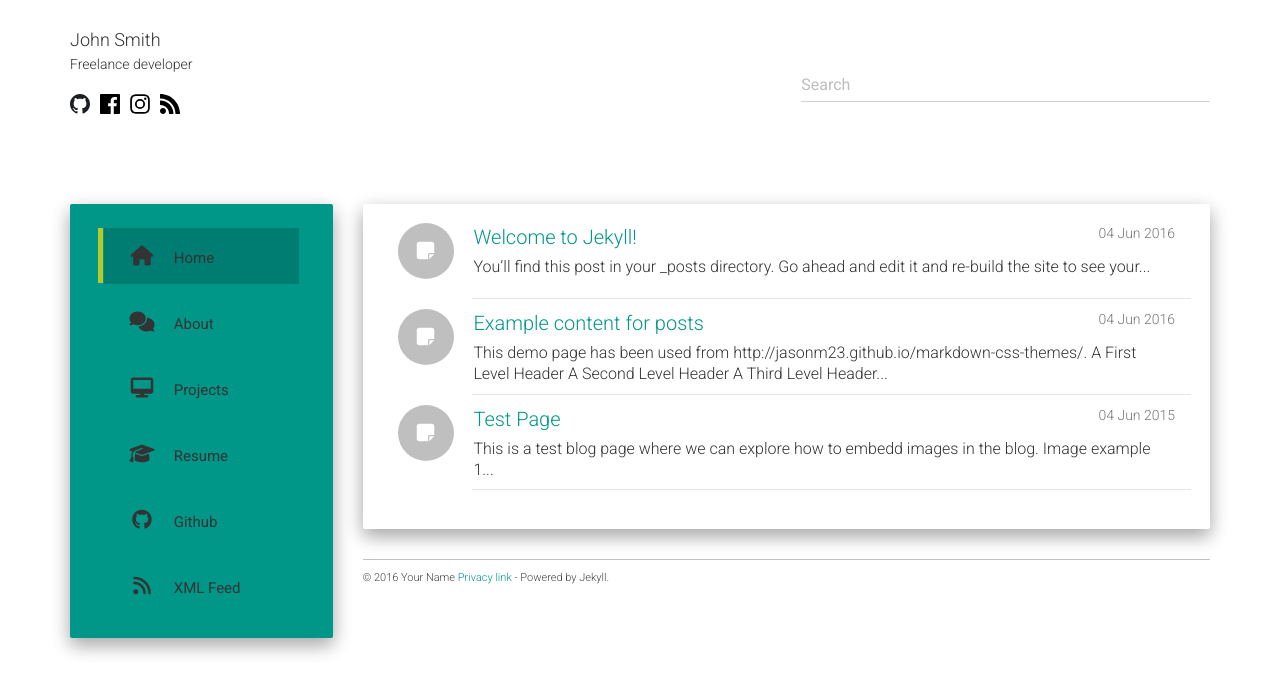
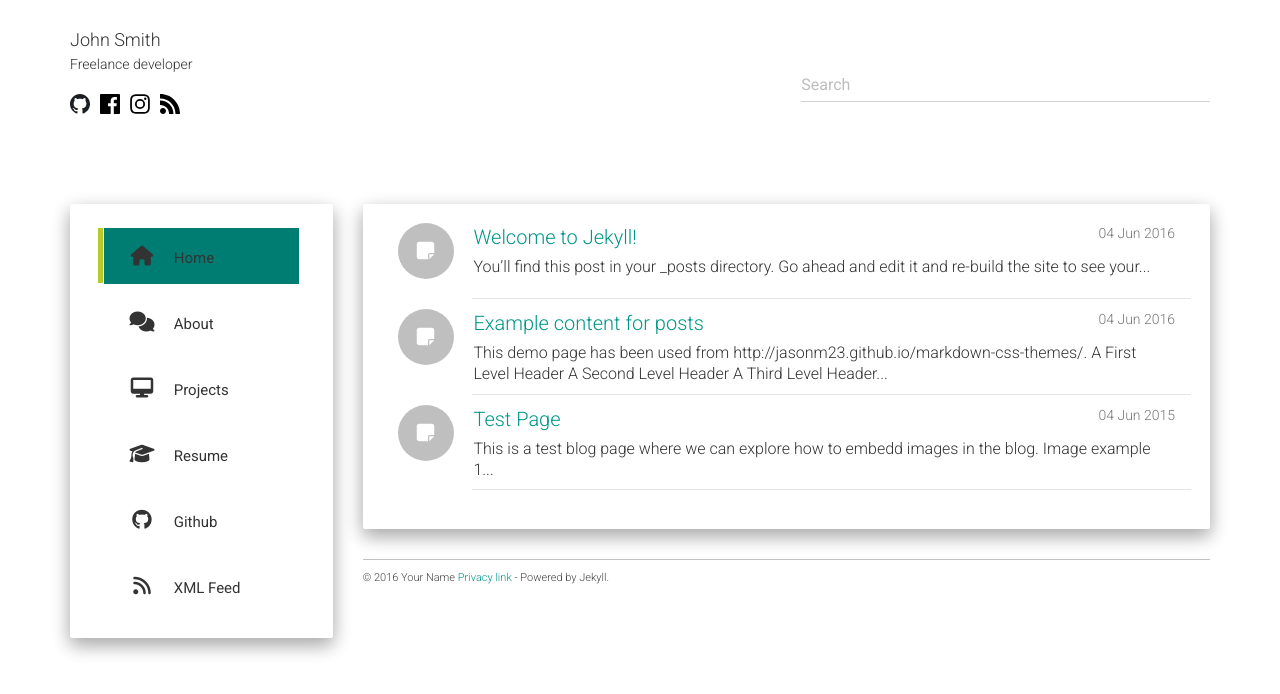
Before and after one commit to alalstjr/promote.github.io, a Jekyll site: the page built from index.html, in a window 1280 px wide. Shown: the top 694 px of the page. Built offline with Jekyll 4.4.1, drawn with Linux system fonts in a browser that asks for light colours; nearby versions of some CDN libraries; the list of posts is cut into pages by our own code.

Commit message:
Update navigation.html

```diff
--- a/_includes/navigation.html
+++ b/_includes/navigation.html
@@ -1,4 +1,4 @@
-<ul class="list-separator nav navbar-nav well well-primary {{ page.layout }}">
+<ul class="list-separator nav navbar-nav well {{ page.layout }}">
 {% for i in site.data.urls %}
 	{% assign current = nil %}
 	{% assign pageurl = page.url | split:'/' | last %}
```
